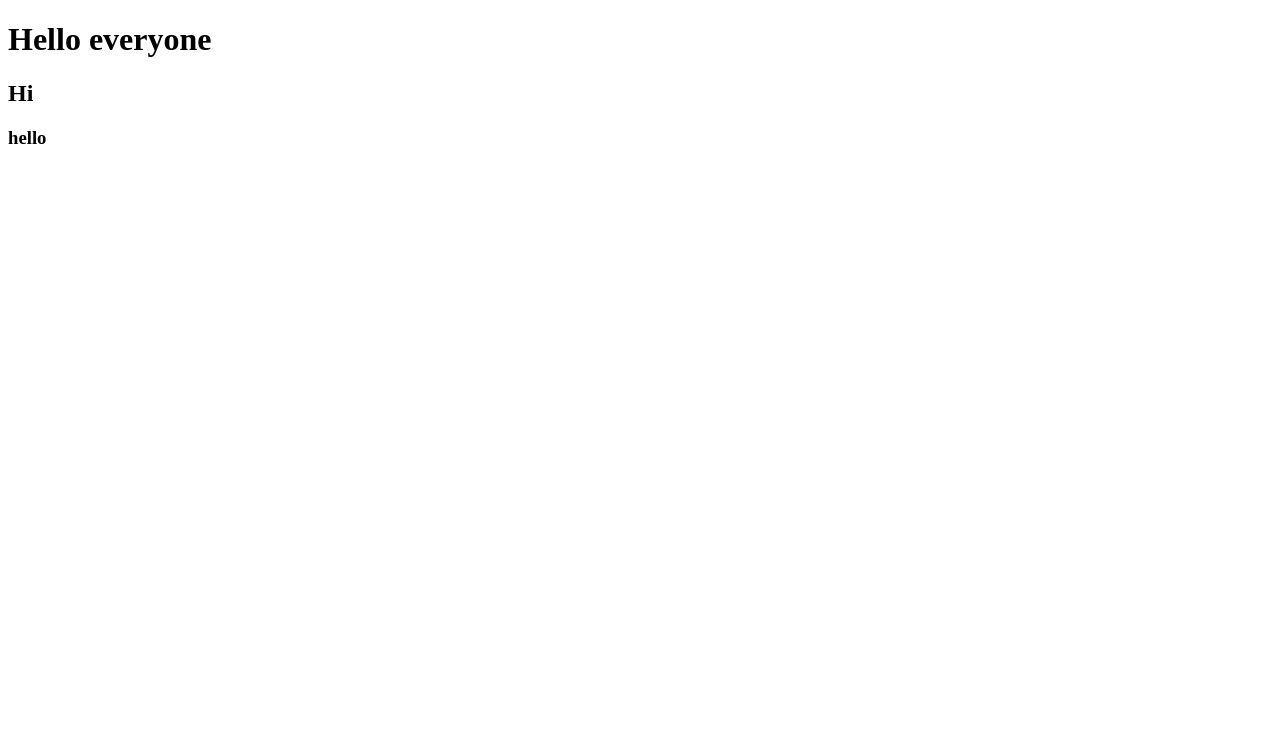
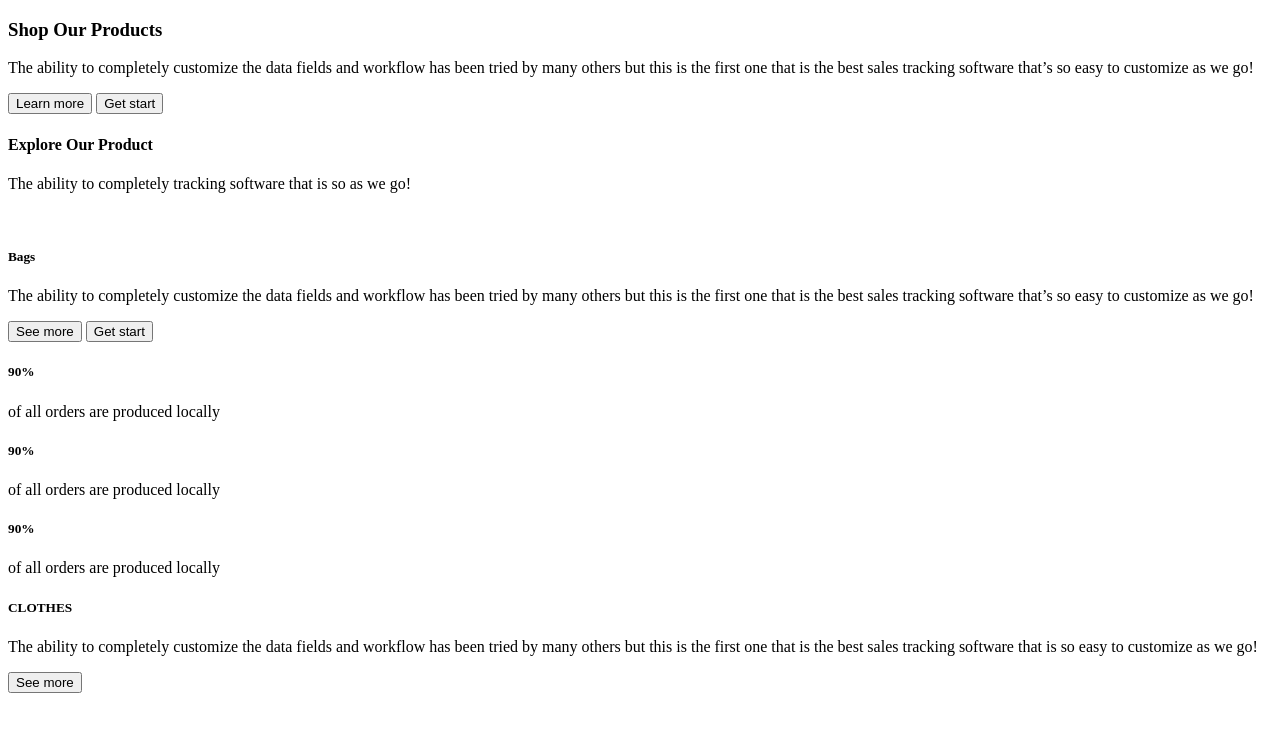
Before and after one commit to lealeacrazy/Online-shop-B7, a plain HTML site: page index.html in a window 1280 px wide. Drawn offline with Linux system fonts and the light colour scheme.

Commit message:
Merge master into t

```diff
--- a/index.html
+++ b/index.html
@@ -6,8 +6,56 @@
     <title>Document</title>
 </head>
 <body>
-    <h1>Hello everyone</h1>
-    <h2>Hi</h2>
-    <h3>hello</h3>
+    <nav>
+
+    </nav>
+    <div class="bg-home">
+        <h3>Shop Our Products</h3>
+        <p>The ability to completely customize the data fields and workflow has been tried by many others but this is the first one that is the best sales tracking software that’s so easy to customize as we go!</p>
+        <div class="btn-home">
+            <button class="btn1-home">Learn more</button>
+            <button class="btn2-home">Get start</button>
+        </div>
+    </div>
+    <div class="text-home">
+        <h4>Explore Our Product</h4>
+        <p>The ability to  completely tracking software that is so as we go!</p>
+    </div>
+    <div class="bags-home">
+        <div class="bags-img-home">
+            <img src="" alt="">
+        </div>
+        <div class="bag-text-home">
+            <h5>Bags</h5>
+            <p>The ability to completely customize the data fields and workflow has been tried by many others but this is the first one that is the best sales tracking software that’s so easy to customize as we go!</p>
+            <div class="btn-bag-home">
+                <button class="btn1-bag-home">See more</button>
+                <button class="btn2-bag-home">Get start</button>
+            </div>
+        </div>
+    </div>
+    <div class="discount-home">
+        <div class="dis-home">
+            <h5>90%</h5>
+            <p>of all orders are produced locally</p>
+        </div>
+        <div class="dis-home">
+            <h5>90%</h5>
+            <p>of all orders are produced locally</p>
+        </div>
+        <div class="dis-home">
+            <h5>90%</h5>
+            <p>of all orders are produced locally</p>
+        </div>
+    </div>
+    <div class="clothe-home">
+        <div class="clothe-text-home">
+            <h5>CLOTHES</h5>
+            <p>The ability to completely customize the data fields and workflow has been tried by many others but this is the first one that is the best sales tracking software that is so easy to customize as we go!</p>
+            <div class="btn-clothe-home">
+                <button>See more</button>
+            </div>
+        </div>
+    </div>
 </body>
 </html>
```
